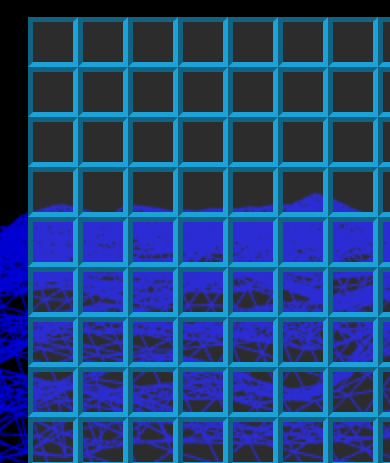
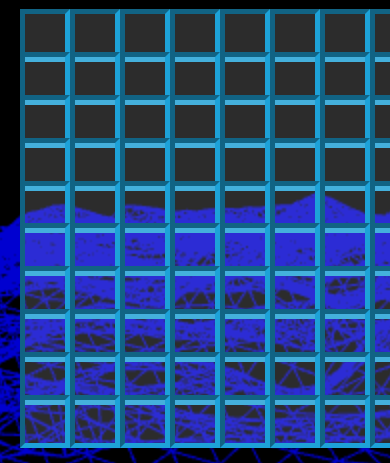
Before and after one commit to NJRFirstOfHisName/battleship, a website with bundled scripts: page index.html in a window 390 px wide. Shown: the part 100-563 px from the top of the page. Built offline with nearby package versions, Linux system fonts and the light colour scheme.

Commit message:
Make boards more responsive on smaller screens

```diff
--- a/printGame.js
+++ b/printGame.js
@@ -12,7 +12,7 @@ export default function printGame(GB) {
     row.className = "row";
     for (let j = 0; j < 10; j += 1) {
       let square = document.createElement("div");
-      square.setAttribute("style", "width: 40px; height: 40px;");
+      // square.setAttribute("style", "width: 40px; height: 40px;");
       // If the board is for a player, sets the divs so that the ships can be placed.
       if (!GB.isComp()) {
         square.setAttribute("draggable", "true;");
--- a/styles.css
+++ b/styles.css
@@ -24,9 +24,14 @@ h1 {
     "playerContainer compContainer";
 }
 
+.row {
+  height: 50px;
+}
+
 .gameContainer div div div div {
   border: 5px solid rgb(29, 162, 216);
   border-style: inset;
+  width: 40px;
 }
 
 .board {
@@ -136,11 +141,26 @@ p {
 }
 
 @media (max-width: 800px) {
+  body {
+    margin: auto;
+  }
+
   .gameContainer {
     grid-template-areas:
       "playerHeader"
       "playerContainer"
       "compHeader"
       "compContainer";
+    width: 100vw;
+  }
+
+  .board div {
+    height: 11vw;
+  }
+
+  .board div div {
+    width: 7vw;
+    border: 1vw solid rgb(29, 162, 216);
+    border-style: inset;
   }
 }
```
